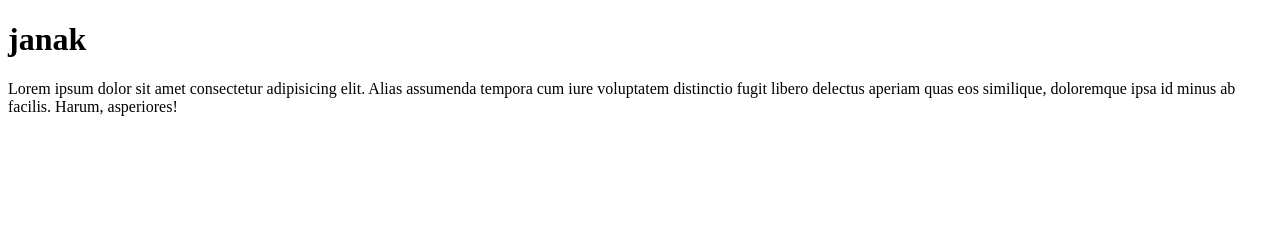
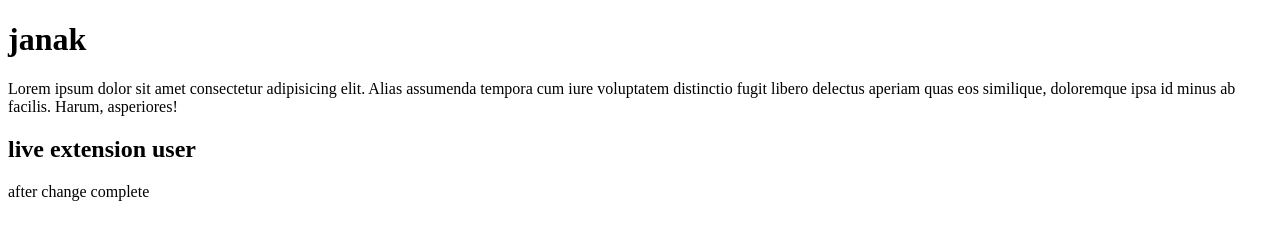
Before and after one commit to Janakkhokhar/Treegreet, a plain HTML site: page index.html in a window 1280 px wide. Drawn offline with Linux system fonts and the light colour scheme.

Commit message:
setup git commint

```diff
--- a/index.html
+++ b/index.html
@@ -8,5 +8,7 @@
 <body>
     <h1>janak</h1>
     <p>Lorem ipsum dolor sit amet consectetur adipisicing elit. Alias assumenda tempora cum iure voluptatem distinctio fugit libero delectus aperiam quas eos similique, doloremque ipsa id minus ab facilis. Harum, asperiores!</p>
+    <h2>live extension user</h2>
+    <p>after change complete </p>
 </body>
 </html>
```
